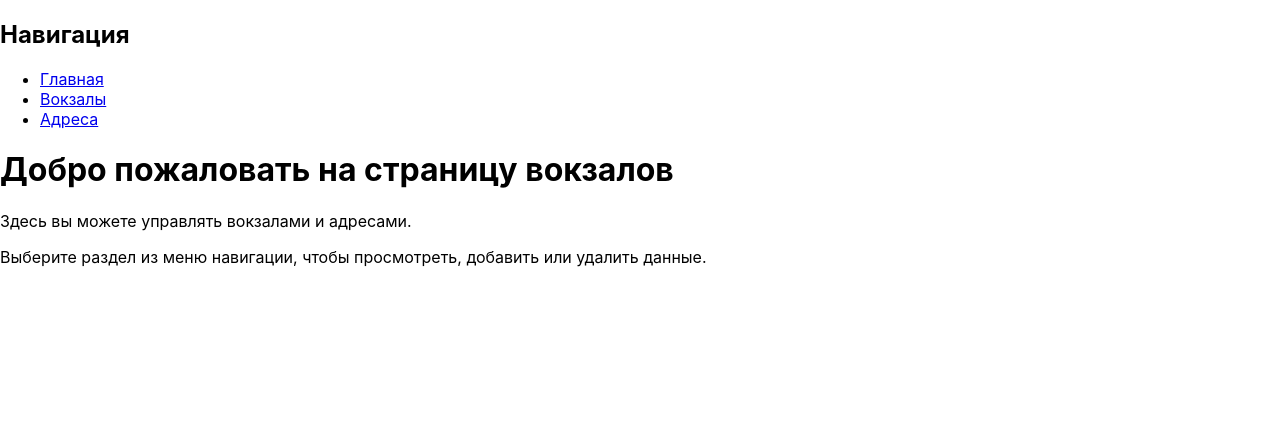
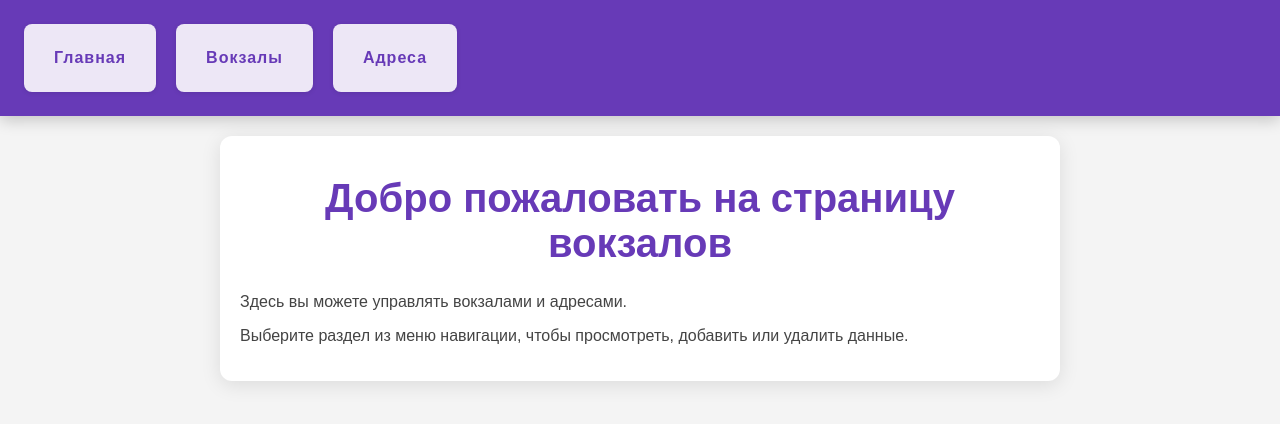
Before and after one commit to a-melchikov/rail_track_api, a React (Create React App) app in the folder frontend/: page / in a window 1280 px wide. Shown: the top 424 px of the page. Built offline with nearby package versions, Linux system fonts and the light colour scheme.

Commit message:
Добавлен styles.css

```diff
--- a/frontend/src/App.js
+++ b/frontend/src/App.js
@@ -4,6 +4,7 @@ import Navigation from "./components/Navigation";
 import Home from "./components/Home";
 import StationList from "./components/StationList"; // предполагается, что у тебя уже есть этот компонент
 import AddressList from "./components/AddressList"; // создадим этот компонент позже
+import './styles.css';
 
 const App = () => {
   return (
--- a/frontend/src/components/AddAddress.js
+++ b/frontend/src/components/AddAddress.js
@@ -38,6 +38,7 @@ const AddAddress = ({ onAdd }) => {
   };
 
   return (
+    <div className="form-container">
       <form onSubmit={handleSubmit}>
         <h3>Добавить адрес</h3>
         <input
@@ -76,6 +77,7 @@ const AddAddress = ({ onAdd }) => {
         />
         <button type="submit">Добавить</button>
       </form>
+    </div>
   );
 };
 
--- a/frontend/src/components/AddStation.js
+++ b/frontend/src/components/AddStation.js
@@ -36,7 +36,7 @@ const AddStation = ({ onAddStation }) => {
   };
 
   return (
-    <div>
+    <div className="form-container">
       <h3>Добавить новый вокзал</h3>
       <form onSubmit={handleSubmit}>
         <input
--- a/frontend/src/components/AddressList.js
+++ b/frontend/src/components/AddressList.js
@@ -60,7 +60,7 @@ const AddressList = () => {
   }
 
   return (
-    <div>
+    <div className="container">
       <h2>Список адресов</h2>
       <AddAddress onAdd={handleAddAddress} />
       <ul>
--- a/frontend/src/components/Home.js
+++ b/frontend/src/components/Home.js
@@ -1,8 +1,9 @@
+// Пример для Home.js
 import React from "react";
 
 const Home = () => {
   return (
-    <div>
+    <div className="container">
       <h1>Добро пожаловать на страницу вокзалов</h1>
       <p>Здесь вы можете управлять вокзалами и адресами.</p>
       <p>
--- a/frontend/src/components/Navigation.js
+++ b/frontend/src/components/Navigation.js
@@ -4,7 +4,6 @@ import { Link } from "react-router-dom";
 const Navigation = () => {
   return (
     <nav>
-      <h1>Навигация</h1>
       <ul>
         <li>
           <Link to="/">Главная</Link>
--- a/frontend/src/components/StationList.js
+++ b/frontend/src/components/StationList.js
@@ -60,7 +60,7 @@ const StationList = () => {
   }
 
   return (
-    <div>
+    <div className="container">
       <h2>Список вокзалов</h2>
       <AddStation onAdd={handleAddStation} />
       <ul>
--- /dev/null
+++ b/frontend/src/styles.css
@@ -0,0 +1,142 @@
+/* styles.css */
+
+body {
+  font-family: "Arial", sans-serif;
+  margin: 0;
+  padding: 0;
+  background-color: #f4f4f4; /* Светлый серый фон */
+  color: #444; /* Тёмный текст */
+}
+
+nav {
+  background-color: #673ab7;
+  color: white;
+  padding: 1.5rem; /* Увеличиваем отступ */
+  box-shadow: 0 4px 15px rgba(0, 0, 0, 0.2); /* Увеличиваем тень */
+  display: flex;
+  justify-content: space-between; /* Размещаем элементы по краям */
+  align-items: center;
+}
+
+nav h1 {
+  margin: 0;
+  font-size: 2rem;
+  font-weight: 600;
+  letter-spacing: 1px; /* Добавляем межбуквенное расстояние */
+}
+
+nav ul {
+  list-style: none;
+  padding: 0;
+  margin: 0;
+  display: flex;
+  gap: 20px; /* Пространство между кнопками */
+}
+
+nav li {
+  margin: 0;
+}
+
+nav a {
+  background-color: transparent; /* Прозрачный фон для кнопок */
+  color: #673ab7;
+  text-decoration: none;
+  padding: 10px 15px;
+  font-size: 1rem;
+  font-weight: 700;
+  letter-spacing: 1px; /* Межбуквенный интервал */
+  border-radius: 6px; /* Меньший радиус для современного вида */
+  transition: background 0.3s ease, color 0.3s ease;
+}
+
+nav a:hover {
+  color: #0e0124;
+}
+
+.container {
+  max-width: 800px;
+  margin: 20px auto;
+  padding: 20px;
+  background: white;
+  border-radius: 12px;
+  box-shadow: 0 4px 20px rgba(0, 0, 0, 0.1);
+}
+
+h1,
+h2 {
+  text-align: center;
+}
+
+h1 {
+  margin-top: 20px;
+  font-size: 2.5rem; /* Увеличенный размер заголовка */
+  color: #673ab7; /* Фиолетовый цвет */
+}
+
+h2 {
+  margin: 20px 0;
+  font-size: 2rem; /* Увеличенный размер подзаголовка */
+  color: #333;
+}
+
+button {
+  background-color: #ff5722; /* Оранжевый цвет кнопки */
+  color: white;
+  border: none;
+  padding: 12px 20px;
+  border-radius: 25px;
+  cursor: pointer;
+  font-weight: bold;
+  transition: background 0.3s ease, transform 0.2s;
+}
+
+button:hover {
+  background-color: #e64a19; /* Темно-оранжевый при наведении */
+  transform: scale(1.05); /* Эффект увеличения при наведении */
+}
+
+ul {
+  padding: 0;
+}
+
+li {
+  margin: 15px 0;
+  padding: 15px;
+  background: #ede7f6; /* Светло-фиолетовый фон для элементов списка */
+  border-radius: 8px;
+  display: flex;
+  justify-content: space-between;
+  align-items: center;
+  box-shadow: 0 1px 5px rgba(0, 0, 0, 0.1);
+  transition: transform 0.2s;
+}
+
+li:hover {
+  transform: translateY(-3px); /* Эффект поднятия при наведении */
+}
+
+input,
+select {
+  width: 100%;
+  padding: 10px;
+  border-radius: 8px;
+  border: 1px solid #ccc;
+  margin: 10px 0;
+  box-shadow: inset 0 1px 3px rgba(0, 0, 0, 0.1);
+  transition: border-color 0.3s;
+}
+
+input:focus,
+select:focus {
+  border-color: #673ab7; /* Фиолетовый цвет при фокусе */
+  outline: none;
+  box-shadow: 0 0 5px rgba(103, 58, 183, 0.5); /* Подсветка при фокусе */
+}
+
+.form-container {
+  margin: 20px 0;
+  padding: 20px;
+  background: #f9f9f9;
+  border-radius: 10px;
+  box-shadow: 0 2px 10px rgba(0, 0, 0, 0.1);
+}
```
Lines whose indentation alone changed are shown as unchanged.
